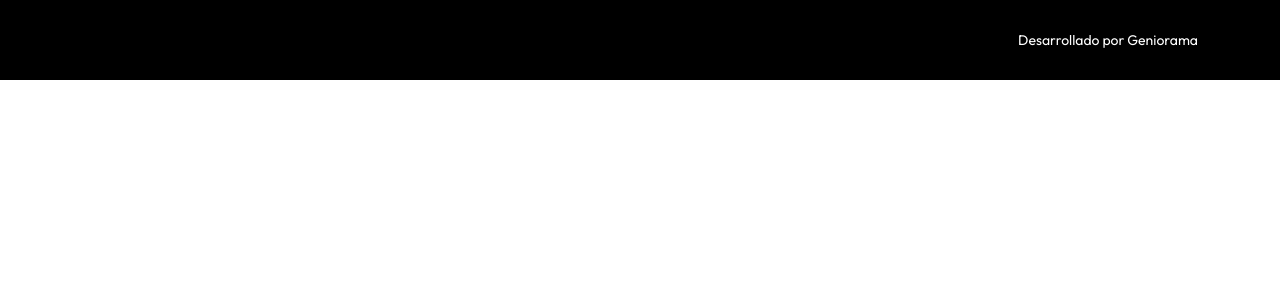
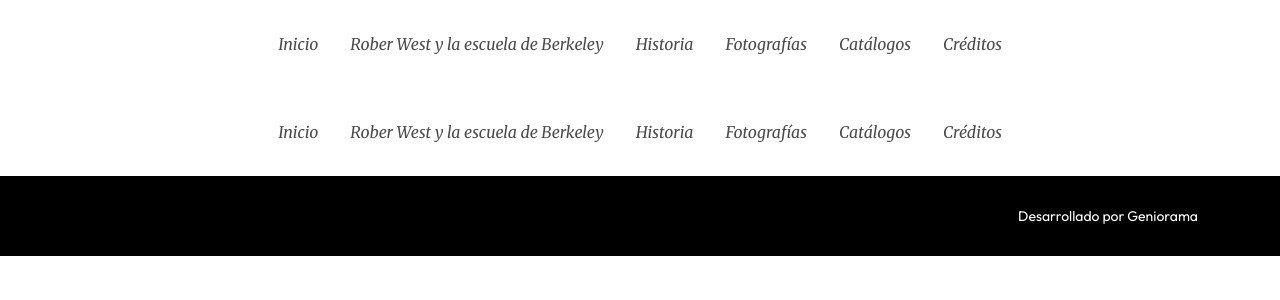
Before and after one commit to DuvanProgrammer/robert-west, a Next.js app: page /components in a window 1280 px wide. Shown: the top 300 px of the page. Built offline with nearby package versions, Linux system fonts and the light colour scheme.

Commit message:
Menu-final

```diff
--- a/components/Header.jsx
+++ b/components/Header.jsx
@@ -1,43 +1,43 @@
 import Link from "next/link";
 import styles from "../styles/Header.module.css";
 
-export default function Inicio() {
+export default function header() {
   return (
-    <head>
-      <nav>
-        <ul>
-          <li>
+    <header className={`${styles.rwHeader}`}>
+      <nav className={`w-100 ${styles.rwHeaderCont}`}>
+        <ul className={`nav justify-content-center ${styles.rwHeaderContItemsUl}`}>
+          <li className={`nav-item ${styles.rwHeaderContItems}`}>
             <Link href="/">
-              <a>Inicio</a>
+              <a className={`nav-link ${styles.rwHeaderContItemsLink}`}>Inicio</a>
             </Link>
           </li>
-          <li>
+          <li className={`nav-item ${styles.rwHeaderContItems}`}>
             <Link href="/robert-west-escuela-berkeley">
-              <a>Rober West y la escuela de Berkeley</a>
+              <a className={`nav-link ${styles.rwHeaderContItemsLink}`}>Rober West y la escuela de Berkeley</a>
             </Link>
           </li>
-          <li>
+          <li className={`nav-item ${styles.rwHeaderContItems}`}>
             <Link href="/historia">
-              <a>Historia</a>
+              <a className={`nav-link ${styles.rwHeaderContItemsLink}`}>Historia</a>
             </Link>
           </li>
-          <li>
+          <li className={`nav-item ${styles.rwHeaderContItems}`}>
             <Link href="/fotografias">
-              <a>Fotografías</a>
+              <a className={`nav-link ${styles.rwHeaderContItemsLink}`}>Fotografías</a>
             </Link>
           </li>
-          <li>
+          <li className={`nav-item ${styles.rwHeaderContItems}`}>
             <Link href="/catalogos">
-              <a>Catálogos</a>
+              <a className={`nav-link ${styles.rwHeaderContItemsLink}`}>Catálogos</a>
             </Link>
           </li>
-          <li>
+          <li className={`nav-item ${styles.rwHeaderContItems}`}>
             <Link href="/creditos">
-              <a>Créditos</a>
+              <a className={`nav-link ${styles.rwHeaderContItemsLink}`}>Créditos</a>
             </Link>
           </li>
         </ul>
       </nav>
-    </head>
+    </header>
   );
 }
--- a/pages/components.jsx
+++ b/pages/components.jsx
@@ -6,6 +6,10 @@ import Header from "../components/Header"
 
 export default function components() {
     return (
-        <Footer />
+        <div>
+            <Header />
+            <Header />
+            <Footer />
+        </div>
     )
 }
--- a/styles/Header.module.css
+++ b/styles/Header.module.css
@@ -0,0 +1,28 @@
+.rwHeader{
+    display: flex;
+    background-color: white;
+    opacity: .7;
+}
+.rwHeaderCont{
+    padding: 1.5em;
+}
+.rwHeaderContItemsLink{
+    color: black;
+    font-family: 'Merriweather', sans-serif !important;
+    font-family: italic;
+    transition: all .4s;
+}
+.rwHeaderContItemsLink:hover{
+    color: black;
+    opacity: .9;
+    text-decoration: underline;
+    font-weight: bold;
+}
+
+.rwHeaderDark{
+    background-color: transparent;
+}
+
+.rwHeaderDark a{
+    color: white;
+}
```
